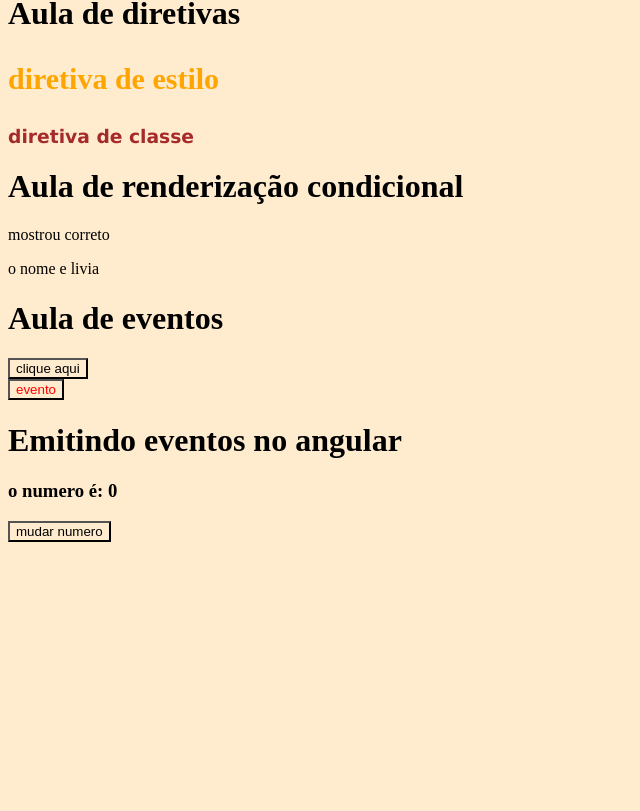
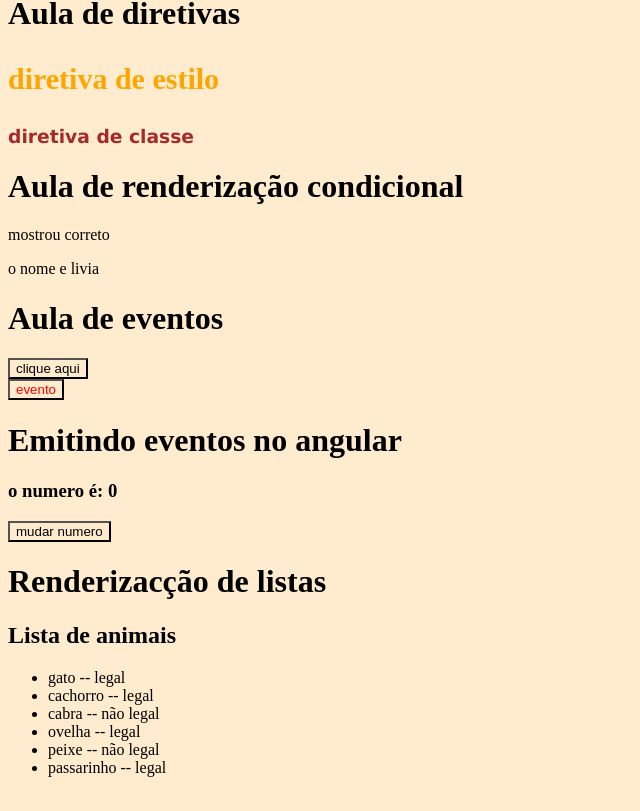
Before and after one commit to liviaandressa/curso-angular13, an Angular app: page / in a window 1280 px wide. Shown: the part 427-1238 px from the top of the page, without its empty margins (0-640 px from the left). Before the commit the page ends 977 px from the top, so only its background shows below. Built offline with nearby package versions, Linux system fonts and the light colour scheme.

Commit message:
renderização de listas - aula 12

```diff
--- a/src/app/app.component.html
+++ b/src/app/app.component.html
@@ -15,3 +15,5 @@
 <app-eventos></app-eventos>
 
 <app-emitindo-eventos></app-emitindo-eventos>
+
+<app-renderizacao-listas></app-renderizacao-listas>
--- a/src/app/app.module.ts
+++ b/src/app/app.module.ts
@@ -11,6 +11,7 @@ import { CondicionaisComponent } from './components/component/condicionais/condi
 import { EventosComponent } from './components/component/eventos/eventos.component';
 import { EmitindoEventosComponent } from './components/component/emitindo-eventos/emitindo-eventos.component';
 import { EmitindoEventosFilhoComponent } from './components/component/emitindo-eventos-filho/emitindo-eventos-filho.component';
+import { RenderizacaoListasComponent } from './components/component/renderizacao-listas/renderizacao-listas.component';
 
 
 
@@ -23,7 +24,8 @@ import { EmitindoEventosFilhoComponent } from './components/component/emitindo-e
     CondicionaisComponent,
     EventosComponent,
     EmitindoEventosComponent,
-    EmitindoEventosFilhoComponent
+    EmitindoEventosFilhoComponent,
+    RenderizacaoListasComponent
   ],
   imports: [
     BrowserModule,
--- /dev/null
+++ b/src/app/components/component/renderizacao-listas/renderizacao-listas.component.html
@@ -0,0 +1,8 @@
+<h1>Renderizacção de listas</h1>
+
+<h2>Lista de animais</h2>
+<ul >
+  <li *ngFor="let animal of animais">{{animal.nome}} --  {{animal.tipo}}</li><br>
+
+
+</ul>
--- /dev/null
+++ b/src/app/components/component/renderizacao-listas/renderizacao-listas.component.ts
@@ -0,0 +1,24 @@
+import { Component, OnInit } from '@angular/core';
+
+@Component({
+  selector: 'app-renderizacao-listas',
+  templateUrl: './renderizacao-listas.component.html',
+  styleUrls: ['./renderizacao-listas.component.css']
+})
+export class RenderizacaoListasComponent implements OnInit {
+
+  animais = [
+    { nome: 'gato', tipo: 'legal'},
+    { nome: 'cachorro', tipo: 'legal'},
+    { nome: 'cabra', tipo: 'não legal'},
+    { nome: 'ovelha', tipo: 'legal'},
+    { nome: 'peixe', tipo: 'não legal'},
+    { nome: 'passarinho', tipo: 'legal'},
+  ]
+
+  constructor() { }
+
+  ngOnInit() {
+  }
+
+}
```
Also changed, not shown: src/app/components/component/renderizacao-listas/renderizacao-listas.component.css (added), 1 other file (tests, documents, lock files or other folders).
